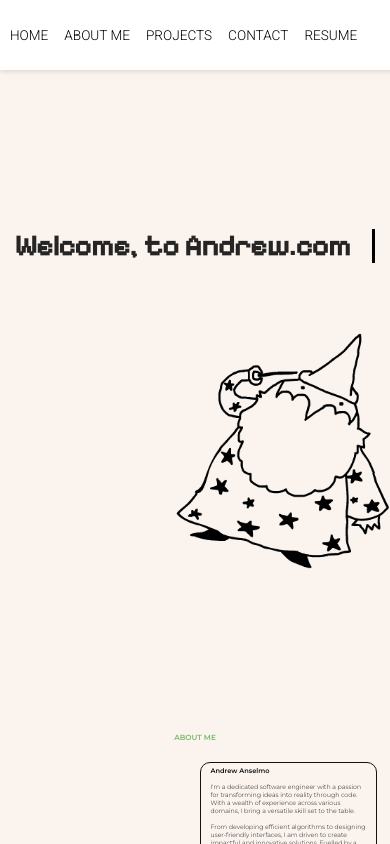
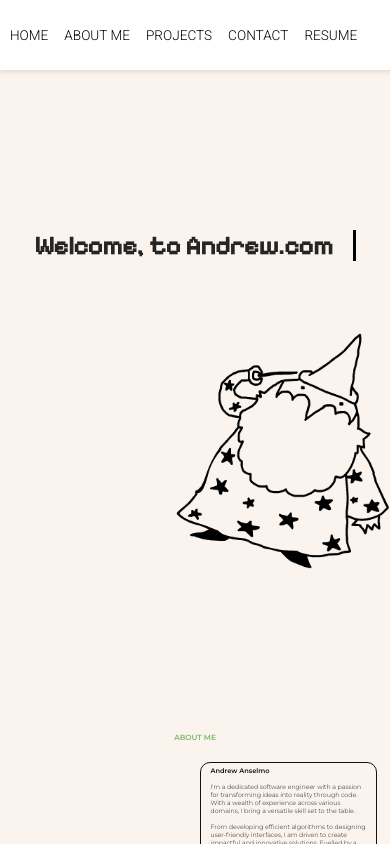
Before and after one commit to andrewanselmo/Andrew-Site, a React (Vite) app: page / in a window 390 px wide. Shown: the top 844 px of the page. Built offline with nearby package versions, Linux system fonts and the light colour scheme.

Commit message:
phone responsive

```diff
--- a/src/components/Content.css
+++ b/src/components/Content.css
@@ -360,7 +360,7 @@ li:hover {
 
     #header{
 
-        font-size: 90%;
+        font-size: 80%;
         width: 51ch;
 
     }
```
